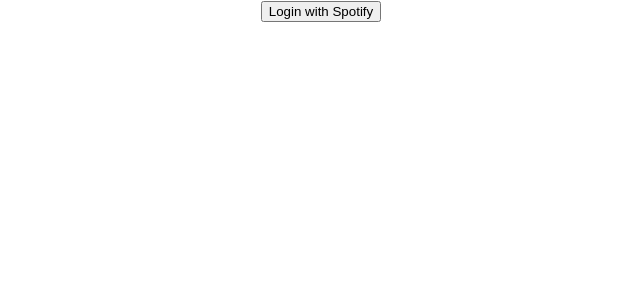
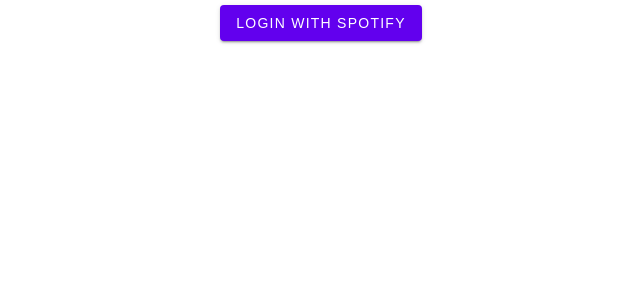
Before and after one commit to banga87/spotify-clone-2, a React (Create React App) app: page / in a window 1280 px wide. Shown: the top 300 px of the page, without its empty margins (319-959 px from the left). Built offline with nearby package versions, Linux system fonts and the light colour scheme; what spotify-web-api-node would draw is missing.

Commit message:
Button styling

```diff
--- a/src/components/App.js
+++ b/src/components/App.js
@@ -31,6 +31,10 @@
   const search = async (searchQuery) => {
     const results = await Spotify.searchTracks(searchQuery)
     setSearchResults(results)
+  }
+
+  const clearSearchResults = () => {
+    setSearchResults([])
   }
 
 
@@ -74,7 +78,10 @@
   return accessToken ?  (
     <div className="App">
       <h1>Spotify-Clone</h1>
-      <SearchBar onSearch={search}/>
+      <SearchBar
+        onSearch={search}
+        onClearSearchResults={clearSearchResults}
+      />
       <SearchResults
         searchResults={searchResults}
         onAddTrack={addTrack}
--- a/src/components/SearchBar.js
+++ b/src/components/SearchBar.js
@@ -1,7 +1,7 @@
 import React, { useState } from 'react'
 import "../styles/SearchBar.css"
 
-const SearchBar = ({ onSearch }) => {
+const SearchBar = ({ onSearch, onClearSearchResults }) => {
 
   const [searchQuery, setSearchQuery] = useState("");
 
@@ -15,11 +15,17 @@
     onSearch(searchQuery);
   }
 
+  const clear = () => {
+    onClearSearchResults()
+  }
+
 
   return (
     <div className='search-bar'>
       <input className='search-input' placeholder='Search for tunes' onChange={handleSearchQueryChange}></input>
       <button className='search-button' onClick={search}>SEARCH</button>
+      <button className='clear-button' onClick={clear}>CLEAR</button>
+
     </div>
   )
 }
--- a/src/styles/SearchBar.css
+++ b/src/styles/SearchBar.css
@@ -64,3 +64,33 @@
 .search-input {
 &:required,&:invalid { box-shadow:none; }
 }
+
+
+button {
+  display: inline-block;
+  outline: none;
+  cursor: pointer;
+  font-weight: 500;
+  border-radius: 3px;
+  padding: 0 16px;
+  margin: 5px;
+  border-radius: 4px;
+  color: #fff;
+  background: #6200ee;
+  line-height: 1.15;
+  font-size: 14px;
+  height: 36px;
+  word-spacing: 0px;
+  letter-spacing: .0892857143em;
+  text-decoration: none;
+  text-transform: uppercase;
+  min-width: 64px;
+  border: none;
+  text-align: center;
+  box-shadow: 0px 3px 1px -2px rgb(0 0 0 / 20%), 0px 2px 2px 0px rgb(0 0 0 / 14%), 0px 1px 5px 0px rgb(0 0 0 / 12%);
+  transition: box-shadow 280ms cubic-bezier(0.4, 0, 0.2, 1);
+  :hover {
+      background: rgb(98, 0, 238);
+      box-shadow: 0px 2px 4px -1px rgb(0 0 0 / 20%), 0px 4px 5px 0px rgb(0 0 0 / 14%), 0px 1px 10px 0px rgb(0 0 0 / 12%);
+  }
+}
```
